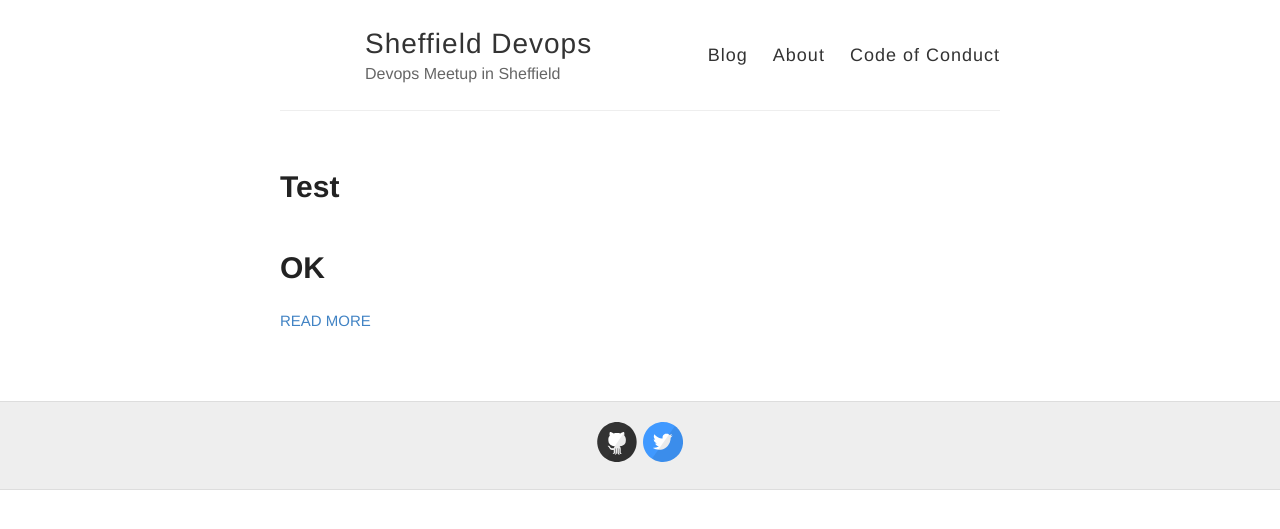
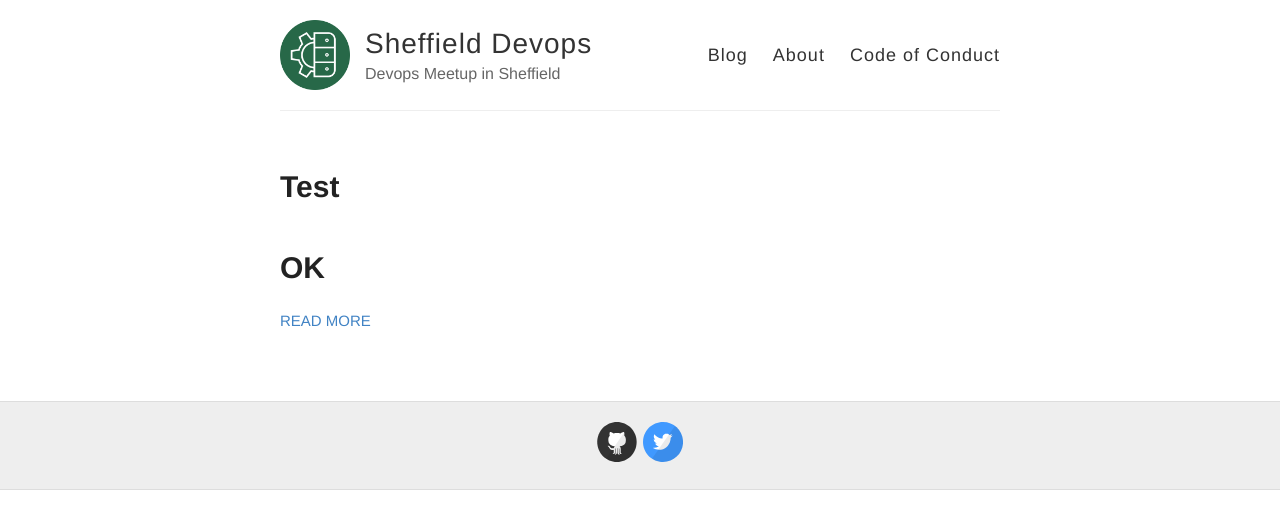
Before and after one commit to sheffielddevops/sheffielddevops.github.io, a Jekyll site: the page built from index.html, in a window 1280 px wide. Shown: the top 529 px of the page. Built offline with Jekyll 4.4.1, drawn with Linux system fonts in a browser that asks for light colours.

Commit message:
add logo

```diff
--- a/_config.yml
+++ b/_config.yml
@@ -9,7 +9,7 @@ name: Sheffield Devops
 description: Devops Meetup in Sheffield
 
 # URL of your avatar or profile pic (you could use your GitHub profile pic)
-avatar:
+avatar: https://sheffielddevops.github.io/images/profile.png
 
 #
 # Flags below are optional
```
Also changed, not shown: images/profile.png (added).
